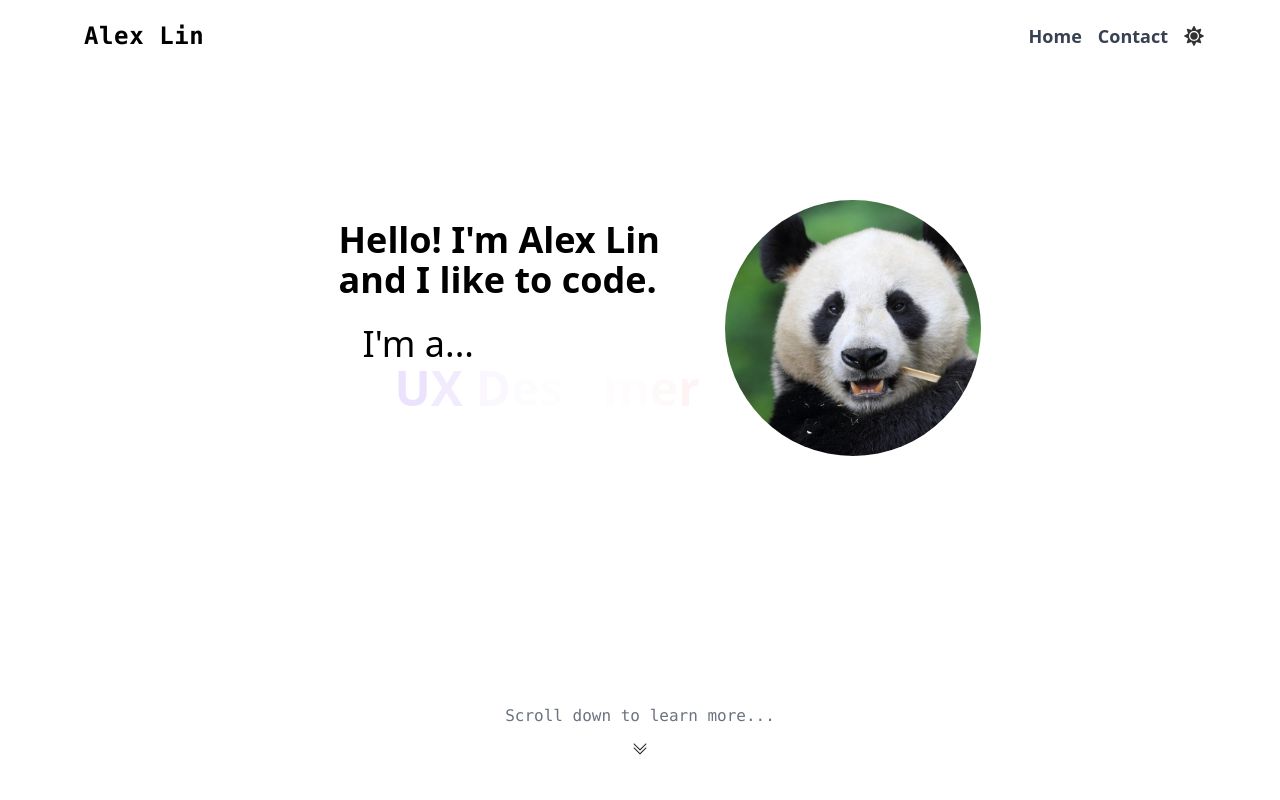
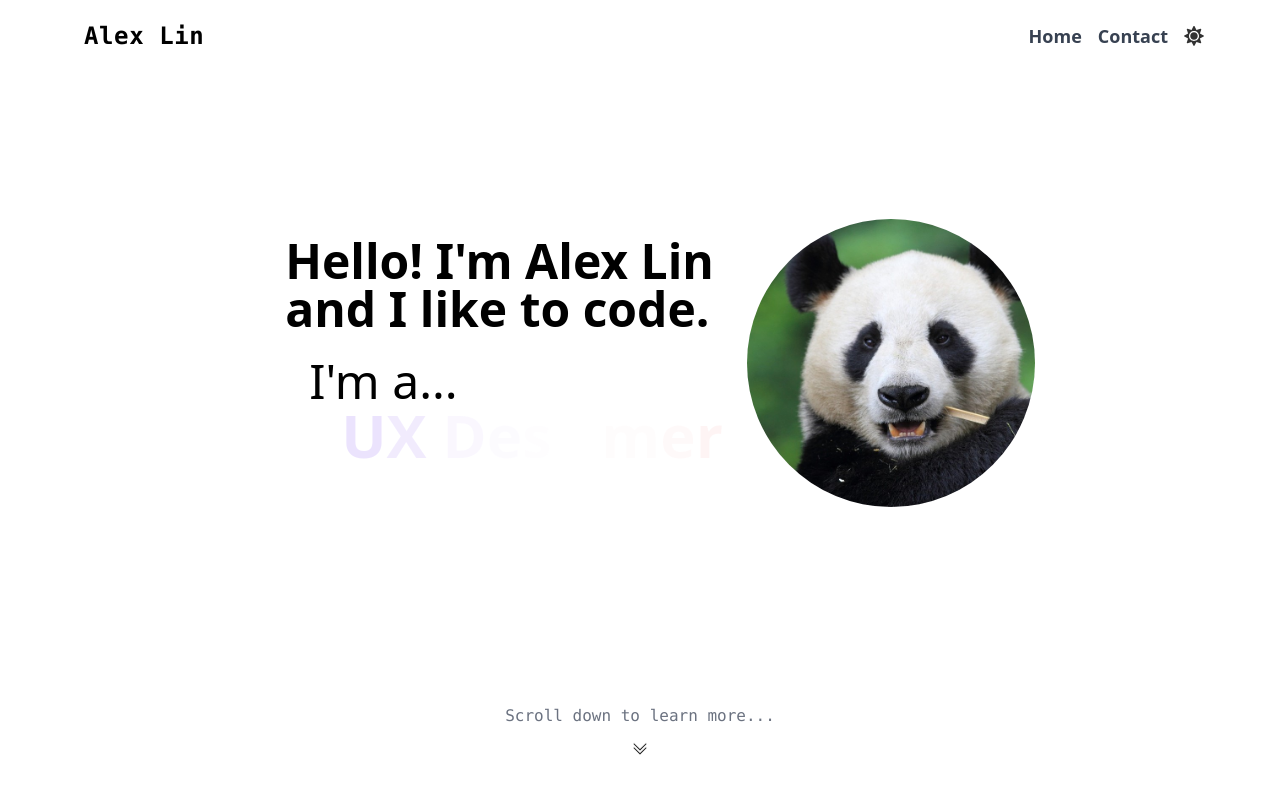
Before and after one commit to alxn3/alxn3.github.io, a Next.js app: page / in a window 1280 px wide. Shown: the top 800 px of the page. Built offline with nearby package versions, Linux system fonts and the light colour scheme.

Commit message:
Make spacing dynamic and sizing more responsive

```diff
--- a/src/pages/index.tsx
+++ b/src/pages/index.tsx
@@ -7,16 +7,16 @@ const Home = () => {
   return (
     <BaseLayout
       headerContent={
-        <div className="flex flex-col items-center justify-around h-full md:justify-center md:py-10">
-          <div className="flex flex-col-reverse items-center justify-center md:flex-row-reverse md:flex-1 md:space-x-10 md:pb-40">
-            <div className="w-[16rem] rounded-[min(20rem,50%)] md:w-[min(30%,16rem)] mt-8 md:mt-0 hover:rounded-[2rem] hover:scale-105 md:hover:scale-110 md:hover:rotate-3 transition-all duration-1000 overflow-hidden peer">
+        <div className="flex flex-col items-center justify-around h-full md:py-10">
+          <div className="flex flex-col-reverse items-center justify-center md:flex-row-reverse md:flex-1 md:space-x-10">
+            <div className="w-[16rem] rounded-[min(20rem,50%)] md:w-[min(30%,16rem)] xl:w-[18rem] mt-8 md:mt-0 hover:rounded-[2rem] hover:scale-105 md:hover:scale-110 md:hover:rotate-3 transition-all duration-1000 overflow-hidden peer">
               <img
                 src="/panda.jpg"
                 className="object-cover h-auto width-full"
                 alt="me"
               />
             </div>
-            <div className="text-3xl sm:text-4xl peer-hover:scale-[1.03] md:peer-hover:scale-105 md:peer-hover:-translate-x-10 transition-transform duration-1000">
+            <div className="text-3xl sm:text-4xl xl:text-5xl peer-hover:scale-[1.03] md:peer-hover:scale-105 md:peer-hover:-translate-x-10 transition-transform duration-1000">
               <h1 className="font-semibold ">
                 Hello! I&apos;m Alex Lin
                 <br />
@@ -25,7 +25,7 @@ const Home = () => {
               <div className="sm:p-6">
                 <p className="font-light">I&apos;m a...</p>
                 <ShiftingText
-                  className="ml-0 text-5xl font-black md:ml-8"
+                  className="ml-0 text-5xl font-black xl:text-6xl md:ml-8"
                   words={[
                     'Programmer',
                     'UX Designer',
@@ -42,7 +42,7 @@ const Home = () => {
               </div>
             </div>
           </div>
-          <div className="flex flex-col items-center space-y-4">
+          <div className="flex flex-col items-center justify-end mt-4 space-y-4 h-1/5">
             <p className="font-mono text-gray-500">
               Scroll down to learn more...
             </p>
```
